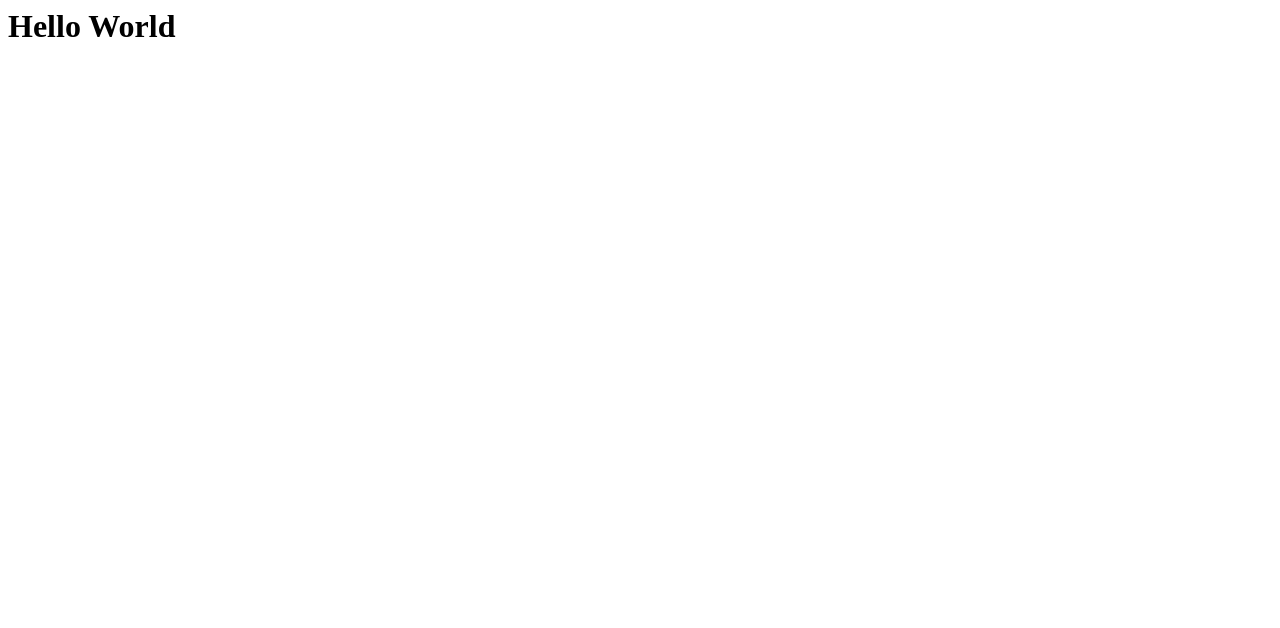
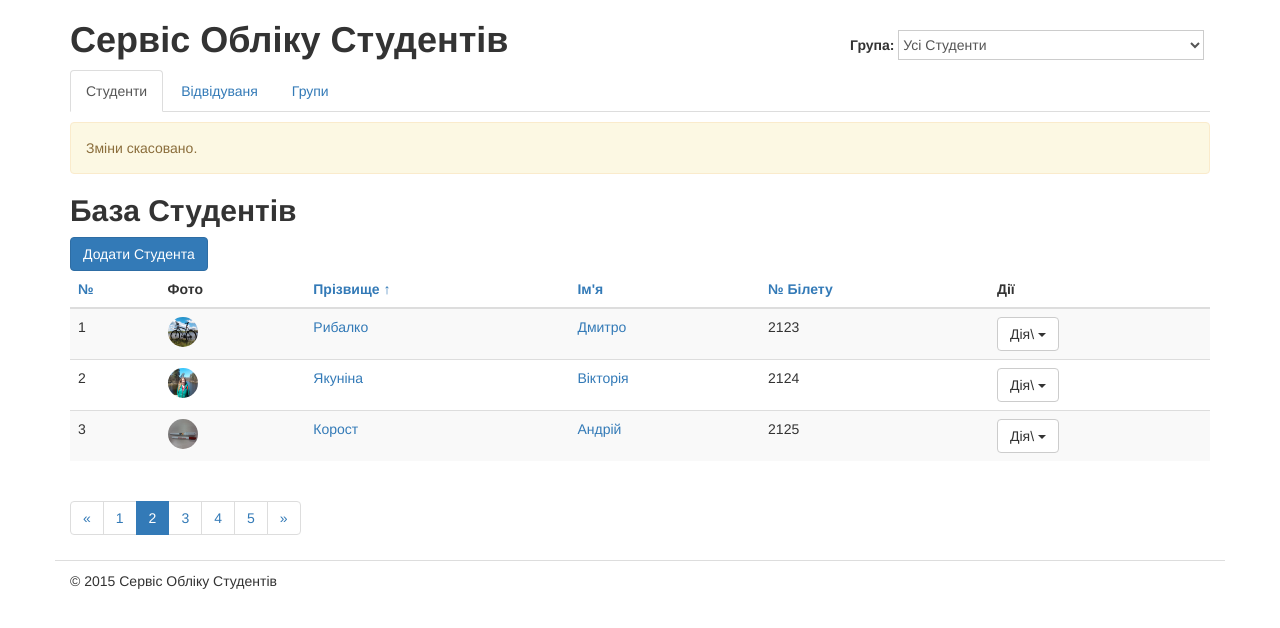
Before and after one commit to DmytroRybalko/studentsdb, a Django app: page / in a window 1280 px wide. Before the commit the part shown is almost empty. Shown: the top 628 px of the page. Run offline with Django 3.2, Linux system fonts and the light colour scheme; some libraries are stand-ins or nearby versions.

Commit message:
made first demo views

```diff
--- a/students/templates/students/students_list.html
+++ b/students/templates/students/students_list.html
@@ -41,9 +41,9 @@
     <div class="row" id="sub-header">
       <div class="col-xs-12">
         <ul class="nav nav-tabs">
-          <li role="presentation" class="active"><a href="#">Студенти</a></li>
-          <li role="presentation"><a href="#">Відвідуваня</a></li>
-          <li role="presentation"><a href="#">Групи</a></li>
+          <li role="presentation" class="active"><a href="/">Студенти</a></li>
+          <li role="presentation"><a href="/journal">Відвідуваня</a></li>
+          <li role="presentation"><a href="/groups">Групи</a></li>
         </ul>
       </div>
     </div>
@@ -59,7 +59,7 @@
         <h2>База Студентів</h2>
 
         <!-- Add Student Button -->
-        <a class="btn btn-primary" href="#">Додати Студента</a>
+        <a href="/students/add" class="btn btn-primary">Додати Студента</a>
 
         <!-- Start Students Listing -->
         <table class="table table-hover table-striped">
@@ -77,23 +77,27 @@
             <tr>
               <td>1</td>
               <td><img height="30" width="30" src="./img/my_bike.jpg" class="img-circle" /></td>
-              <td><a title="Редагувати" href="#">Рибалко</a></td>
-              <td><a title="Редагувати" href="#">Дмитро</a></td>
+              <td><a title="Редагувати" href="/students/1/edit">Рибалко</a></td>
+              <td><a title="Редагувати" href="/students/1/edit">Дмитро</a></td>
               <td>2123</td>
               <td>
-                <div class="dropdown">
+                <!--div class="dropdown"-->
+                <div class="btn-group">
+                  <!--button class="btn btn-default dropdown-toggle" type="button" data-toggle="dropdown"-->
                   <button class="btn btn-default dropdown-toggle" type="button" data-toggle="dropdown">Дія\
-                  <span class="caret"></span>
+                    <span class="caret"></span>
                   </button>
                   <ul class="dropdown-menu" role="menu">
-                    <li role="presentation">
-                      <a role="menuitem" tabindex="-1" href="#">Відвідування</a>
+                    <!--li role="presentation"-->
+                    <li>
+                      <!--a role="menuitem" tabindex="-1" href="/journal/1">Відвідування</a-->
+                      <a href="/journal/1">Відвідування</a>
                     </li>
                     <li role="presentation">
-                        <a role="menuitem" tabindex="-1" href="#">Редагувати</a>
+                        <a role="menuitem" tabindex="-1" href="/students/1/edit">Редагувати</a>
                     </li>
                     <li role="presentation">
-                      <a role="menuitem" tabindex="-1" href="#">Видалити</a>
+                      <a role="menuitem" tabindex="-1" href="/students/1/delete">Видалити</a>
                     </li>
                   </ul>
                 </div>
@@ -103,8 +107,8 @@
               <!-- Second Row -->
               <td>2</td>
               <td><img height="30" width="30" src="./img/vika.jpg" class="img-circle" /></td>
-              <td><a title="Редагувати" href="#">Якуніна</a></td>
-              <td><a title="Редагувати" href="#">Вікторія</a></td>
+              <td><a title="Редагувати" href="/students/2/edit">Якуніна</a></td>
+              <td><a title="Редагувати" href="/students/2/edit">Вікторія</a></td>
               <td>2124</td>
               <td>
                 <div class="dropdown">
@@ -113,13 +117,13 @@
                   </button>
                   <ul class="dropdown-menu" role="menu">
                     <li role="presentation">
-                      <a role="menuitem" tabindex="-1" href="#">Відвідування</a>
+                      <a role="menuitem" tabindex="-1" href="/journal/2">Відвідування</a>
                     </li>
                     <li role="presentation">
-                        <a role="menuitem" tabindex="-1" href="#">Редагувати</a>
+                        <a role="menuitem" tabindex="-1" href="/students/2/edit">Редагувати</a>
                     </li>
                     <li role="presentation">
-                      <a role="menuitem" tabindex="-1" href="#">Видалити</a>
+                      <a role="menuitem" tabindex="-1" href="/students/2/delete">Видалити</a>
                     </li>
                   </ul>
                 </div>
@@ -128,8 +132,8 @@
             <!-- Third Row-->
               <td>3</td>
               <td><img height="30" width="30" src="./img/GoITnewLife.jpg" class="img-circle" /></td>
-              <td><a title="Редагувати" href="#">Корост</a></td>
-              <td><a title="Редагувати" href="#">Андрій</a></td>
+              <td><a title="Редагувати" href="/students/3/edit">Корост</a></td>
+              <td><a title="Редагувати" href="/students/3/edit">Андрій</a></td>
               <td>2125</td>
               <td>
                 <div class="dropdown">
@@ -138,13 +142,13 @@
                   </button>
                   <ul class="dropdown-menu" role="menu">
                     <li role="presentation">
-                      <a role="menuitem" tabindex="-1" href="#">Відвідування</a>
+                      <a role="menuitem" tabindex="-1" href="/journal/3">Відвідування</a>
                     </li>
                     <li role="presentation">
-                        <a role="menuitem" tabindex="-1" href="#">Редагувати</a>
+                        <a role="menuitem" tabindex="-1" href="/students/3/edit">Редагувати</a>
                     </li>
                     <li role="presentation">
-                      <a role="menuitem" tabindex="-1" href="#">Видалити</a>
+                      <a role="menuitem" tabindex="-1" href="/students/3/delete">Видалити</a>
                     </li>
                   </ul>
                 </div>
--- a/students/views.py
+++ b/students/views.py
@@ -1,5 +1,30 @@
 from django.shortcuts import render
 from django.http import HttpResponse
 
-def students_list(reques):
-    return HttpResponse('<h1>Hello World</h1>')
+# Views for Students
+
+def students_list(request):
+    return render(request, 'students/students_list.html', {})
+
+def students_add(request):
+    return HttpResponse('<h1>Students Add Form</h1>')
+
+def students_edit(request, sid):
+    return HttpResponse('<h1>Edit Student %s</h1>' % sid)
+
+def students_delete(request, sid):
+    return HttpResponse('<h1>Delete Student %s</h1>' % sid)
+
+# Vies for Groups
+
+def groups_list(request):
+    return HttpResponse('<h1>Groups Listing</h1>')
+
+def groups_add(request):
+    return HttpResponse('<h1>Group Add Form</h1>')
+
+def groups_edit(request, gid):
+    return HttpResponse('<h1>Edit Group %s</h1>' % gid)
+
+def groups_delete(request, gid):
+    return HttpResponse('<h1>Delete Group %s</h1>' % gid)
--- a/studentsdb/urls.py
+++ b/studentsdb/urls.py
@@ -20,5 +20,25 @@ urlpatterns = [
     # Students urls
     url(r'^$', 'students.views.students_list', name='home'),
 
+    url(r'^students/add/$', 'students.views.students_add',
+        name='students_add'),
+
+    url(r'students/(?P<sid>\d+)/edit/$',
+        'students.views.students_edit', name='students_edit'),
+
+    url(r'students/(?P<sid>\d+)/delete/$',
+        'students.views.students_delete', name='students_delete'),
+
+    # Group urls
+    url(r'^groups/$', 'students.views.groups_list', name='groups'),
+
+    url(r'^groups/add/$', 'students.views.groups_add', name='groups_add'),
+
+    url(r'^groups/(?P<gid>\d+)/edit/$', 'students.views.groups_edit',
+        name='groups_edit'),
+
+    url(r'^groups/(?P<gid>\d+)/delete/$', 'students.views.groups_delete',
+        name='groups_delete'),
+
     url(r'^admin/', include(admin.site.urls)),
 ]
```
